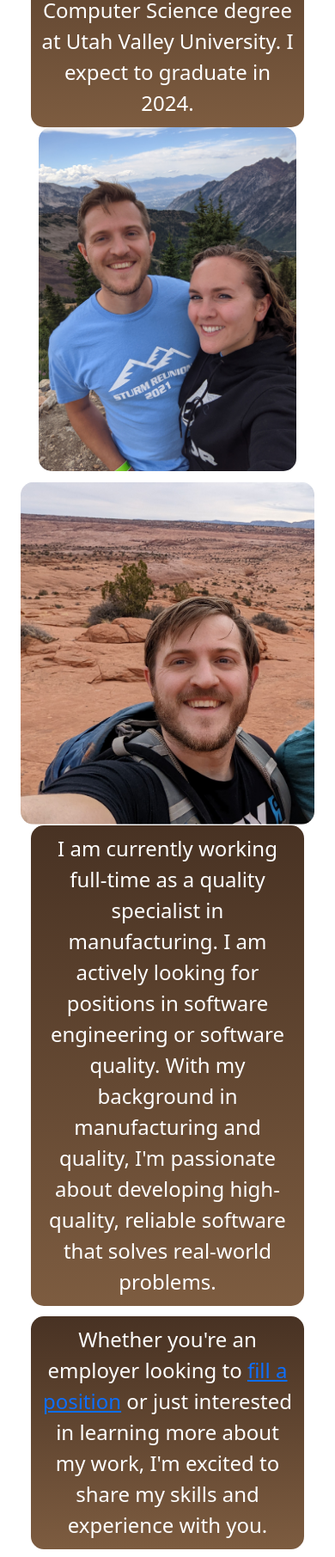
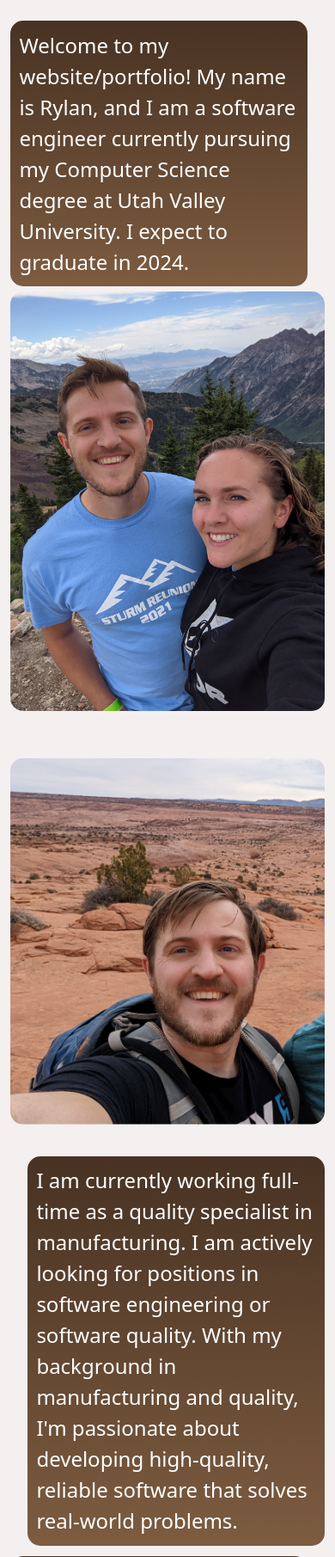
Before and after one commit to rylansturm/GaragePi, a Flask app: page / in a window 390 px wide. Shown: the part 742-2553 px from the top of the page at 86% size. Run offline with Flask 3, Linux system fonts and the light colour scheme; some libraries are stand-ins or nearby versions.

Commit message:
larger hero image; larger index images; aligned text boxes; grayish background; removed final index text box and replaced with <p> and <btn> to make it cleaner;

```diff
--- a/app/static/css/styles_v0.2.css
+++ b/app/static/css/styles_v0.2.css
@@ -1,12 +1,12 @@
 .hero {
     background-size: cover;
     background-attachment: fixed;
-    height: 54vh;
+    height: 80vh;
     justify-content: center;
     align-items: center;
     color: #fff;
     border-radius: 15px;
-    padding: 5%;
+    padding: 10%;
     margin: 10px 0px 25px 0px;
 }
 
@@ -22,13 +22,35 @@
     background-image: linear-gradient(rgba(0, 0, 0, 0.3), rgba(0, 0, 0, 0.75)), url('../welcome.jpg');
 }
 
+.index-content {
+    padding: 0 0 0 0;
+}
+
+.left-col {
+    padding: 0 20px 0 0;
+}
+
+.right-col {
+    padding: 0 0 0 20px;
+}
+
 .contact-bg {
     background-image: linear-gradient(rgba(0, 0, 0, 0.15), rgba(0, 0, 0, 0.55)), url('../contact.jpg');
     background-attachment: local;
 }
 
+.contact-text {
+    text-align: center;
+    font-size: 20px;
+}
+
 body, html {
     height: 100%;
+}
+
+body {
+    background: linear-gradient(rgb(245, 240, 240), rgb(245, 240, 240));
+    background-attachment: fixed;
 }
 
 .navbar-icon {
@@ -40,13 +62,20 @@ body, html {
     color: white;
     border-radius: 15px;
     font-size: 24px;
+    text-align: left;
+    padding: 3%;
+    margin: 0px;
+}
+
+.cta {
+    font-size: 24px;
     text-align: center;
-    padding: 3%;
+    margin: 10% 0 10% 0;
 }
 
 .index-img {
     position: relative;
-    height: 400px;
+    height: 500px;
 }
 
 .index-img img {
@@ -72,7 +101,6 @@ body, html {
 
 .pre-footer-wrapper {
     min-height: 100%;
-    padding-bottom: 150px;
 }
 
 footer {
--- a/app/templates/index.html
+++ b/app/templates/index.html
@@ -1,7 +1,7 @@
 {% extends "base.html" %}
 
 {% block app_content %}
-<div class="jumbotron hero hero-right index-bg">
+<div class="hero hero-right index-bg">
     <h1>Rylan Sturm</h1>
     <p class="lead">
     I'm a software engineer with a love of low-level logic and systematic problem solving
@@ -9,9 +9,9 @@
     <hr>
     <p><a class="btn btn-primary btn-lg" href="{{ url_for('portfolio') }}" role="button">View Portfolio (WIP)</a></p>
 </div>
-<div class="container">
+<div class="container index-content">
     <div class="row">
-        <div class="col-md-6 vcenter">
+        <div class="col-md-6 left-col">
             <div class="index-text">
                 Welcome to my website/portfolio!
                 My name is Rylan, and I am a software engineer currently pursuing my Computer Science degree at Utah Valley University.
@@ -26,18 +26,19 @@
         <div class="col-md-6 index-img">
             <img src="static/canyoneering.jpg">
         </div>
-        <div class="col-md-6 vcenter">
+        <div class="col-md-6 right-col">
             <div class="index-text">
-                I am currently working full-time as a quality specialist in manufacturing. I am actively looking for positions in software engineering or software quality.
+                I am currently working full-time as a quality specialist in manufacturing.
+                I am actively looking for positions in software engineering or software quality.
                 With my background in manufacturing and quality, I'm passionate about developing high-quality, reliable software that solves real-world problems.
             </div>
         </div>
     </div>
     <div class="row">
-        <div class="col-md-6 vcenter">
+        <div class="col-md-6 left-col">
             <div class="index-text">
-                Whether you're an employer looking to <a href="https://www.linkedin.com/in/rylan-sturm/">fill a position</a>
-                or just interested in learning more about my work, I'm excited to share my skills and experience with you.
+                Whether you're an employer looking to fill a position or just interested in learning
+                more about my work, I'm excited to share my skills and experience with you.
             </div>
         </div>
         <div class="col-md-6 index-img">
@@ -48,8 +49,16 @@
         <div class="col-md-4">
         </div>
         <div class="col-md-4">
-            <div class="index-text">
-                Please don't hesitate to <a href={{ url_for('contact') }}>get in touch</a><hr>I look forward to hearing from you!
+            <div class="cta">
+                <div>
+                    I look forward to hearing from you!
+                </div>
+                <hr>
+                <div>
+                    <a role="button" class="btn btn-primary" href="{{ url_for('contact') }}">
+                        Contact Rylan
+                    </a>
+                </div>
             </div>
         </div>
         <div class="col-md-4">
--- a/app/templates/portfolio.html
+++ b/app/templates/portfolio.html
@@ -5,7 +5,7 @@
     {% else %}
         <a class="btn" href="{{ url_for('new_project') }}">Create New Project</a><br>
     {% endif %}
-        <div class="jumbotron hero hero-left portfolio-bg">
+        <div class="hero hero-left portfolio-bg">
             <h1>Still Working on it...</h1>
         </div>
         <p>
```
Also changed, not shown: app/templates/contact.html (+12 -5 lines).
